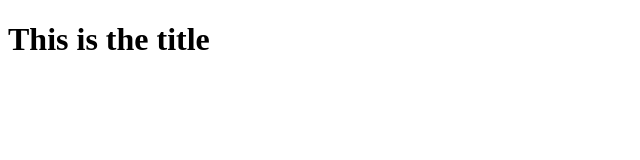
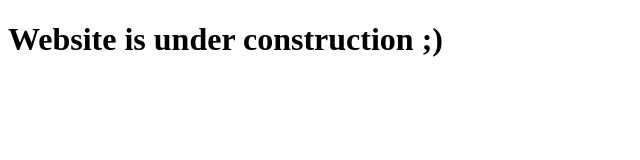
Before and after one commit to virtualresources/virtualresources.github.io, a plain HTML site: page index.html in a window 1280 px wide. Shown: the whole page, without its empty margins (0-640 px from the left). Drawn offline with Linux system fonts and the light colour scheme.

Commit message:
modify index

```diff
--- a/index.html
+++ b/index.html
@@ -1,10 +1,10 @@
 <!DOCTYPE html>
 <html>
   <head>
-      <title>YAY</title>
+      <title>YAY1</title>
   </head>
   <body>
-      <h1>This is the title</h1>
+      <h1>Website is under construction ;)</h1>
   </body>
 
 </html>
```
